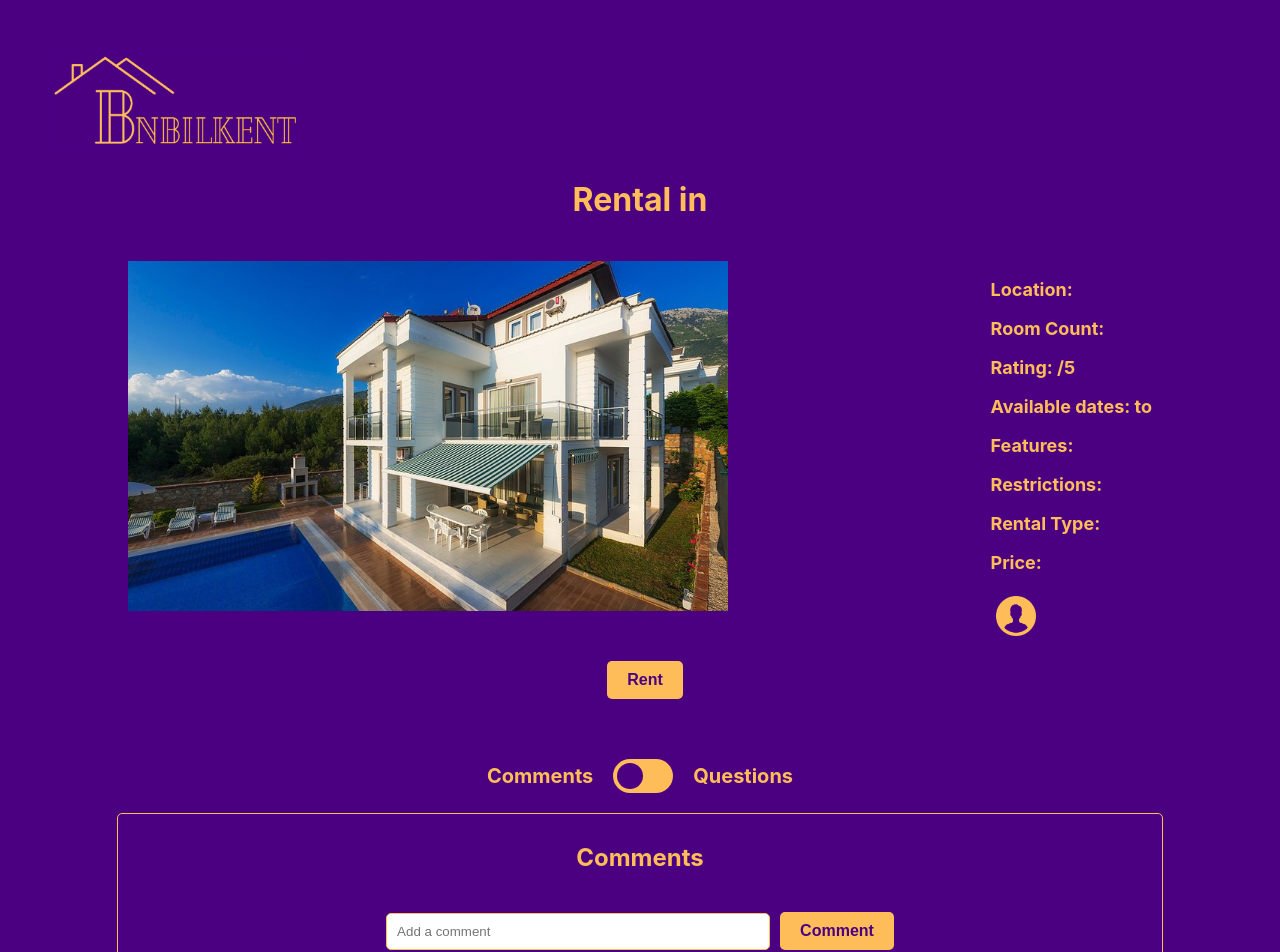
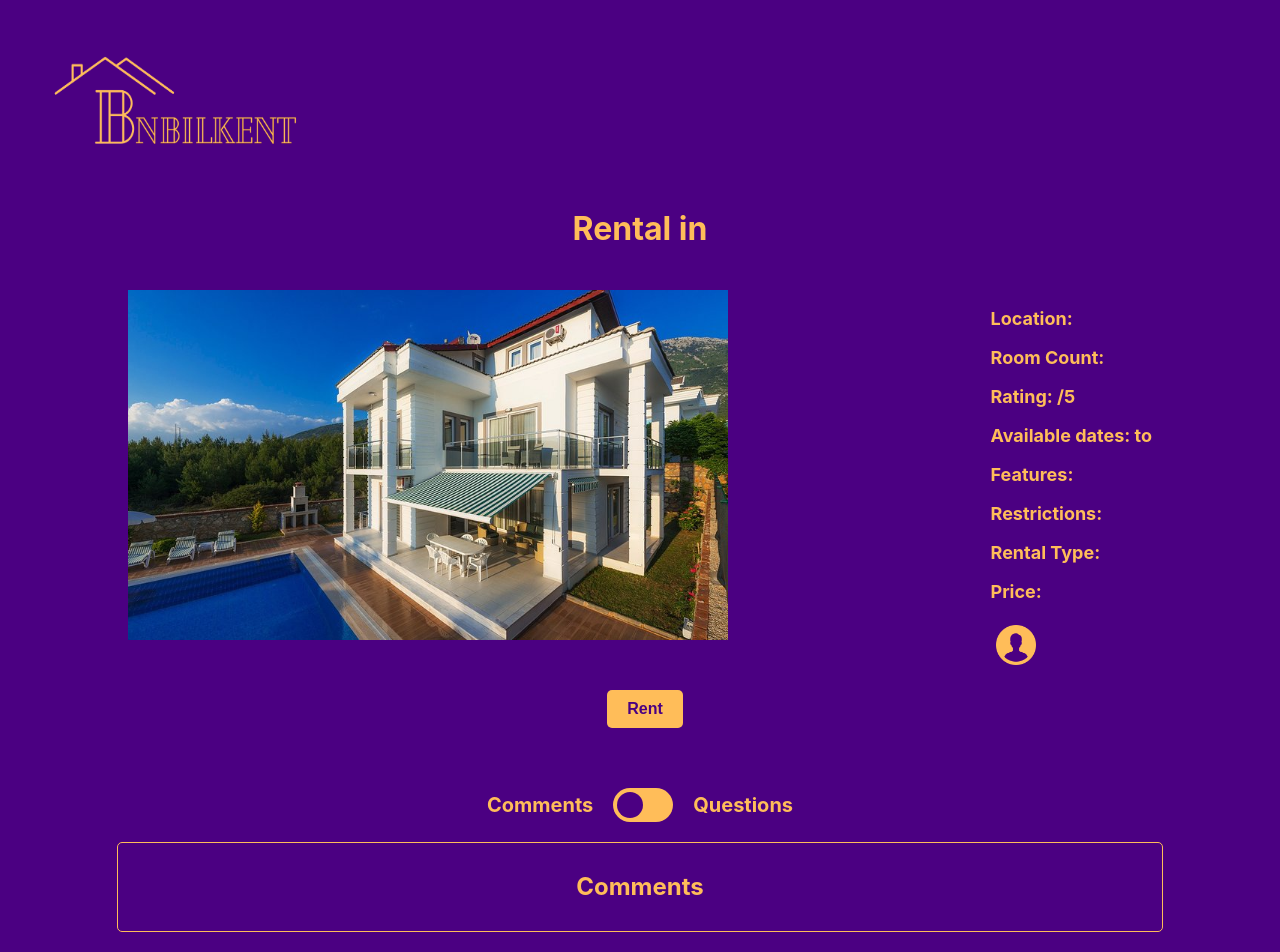
Before and after one commit to mfkucuk/CS-353, a React (Create React App) app in the folder project/frontend/: page /traveler-rental in a window 1280 px wide. Shown: the top 952 px of the page. Built offline with nearby package versions, Linux system fonts and the light colour scheme.

Commit message:
Update TravelerRental.js

```diff
--- a/project/frontend/src/Pages/Traveler/TravelerRental.js
+++ b/project/frontend/src/Pages/Traveler/TravelerRental.js
@@ -227,10 +227,8 @@ const answerInputContainerStyle = {
 
 const TravelerRental = () => {
   const [rentalData, setRentalData] = useState({});
-  const [isLoading, setIsLoading] = useState(true);
   const [showComments, setShowComments] = useState(true);
   const [comments, setComments] = useState([]);
-  const [newComment, setNewComment] = useState('');
   const [questions, setQuestions] = useState([]);
   const [newQuestion, setNewQuestion] = useState('');
   const [answers, setAnswers] = useState([]);
@@ -296,17 +294,6 @@ const TravelerRental = () => {
   };
   const handleSwitchComments = () => {
     setShowComments((prevState) => !prevState);
-  };
-
-  const handleCommentChange = (event) => {
-    setNewComment(event.target.value);
-  };
-
-  const handleAddComment = () => {
-    // Add the new comment to the comments array
-    setComments((prevComments) => [...prevComments, newComment]);
-    // Clear the text field
-    setNewComment('');
   };
 
   const handleAnswer = (index) => {
@@ -391,26 +378,12 @@ const TravelerRental = () => {
               <div style={commentSectionStyle}>
                 <h2 style={{ textAlign: 'center', color: '#ffbd59' }}>Comments</h2>
                 <div style={commentSectionScrollStyle}>
-            <div style={{commentSectionScrollInnerStyle}}>
+                  <div style={commentSectionScrollInnerStyle}>
                     {comments.map((comment, index) => (
                       <div key={index} style={commentStyle}>
                         {comment}
                       </div>
                     ))}
-            </div>
-            </div>
-            <div style={{ display: 'flex', justifyContent: 'center', flexDirection: 'column', alignItems: 'center' }}>
-            <div style={commentInputContainerStyle}>
-                <input
-                type="text"
-                value={newComment}
-                onChange={handleCommentChange}
-                style={commentInputStyle}
-                placeholder="Add a comment"
-                />
-                <button style={commentButtonStyle} onClick={handleAddComment}>
-                Comment
-                </button>
                   </div>
                 </div>
               </div>
```
Lines whose indentation alone changed are shown as unchanged.
